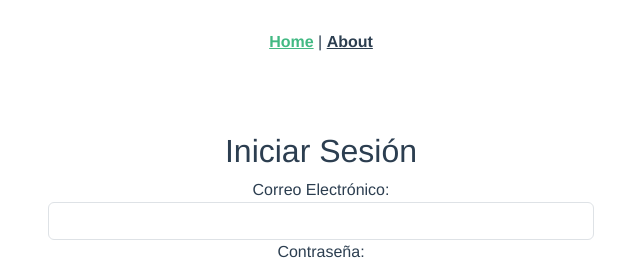
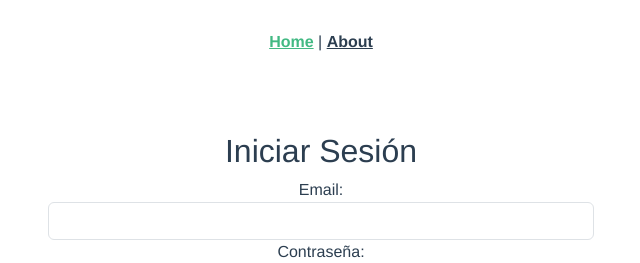
Before and after one commit to helheim16/Todo_List_Fullstack, a Vue app in the folder frontend/: page /#/ in a window 1280 px wide. Shown: the top 263 px of the page, without its empty margins (319-959 px from the left). Built offline with nearby package versions, Linux system fonts and the light colour scheme.

Commit message:
modifica

```diff
--- a/frontend/src/components/HelloWorld.vue
+++ b/frontend/src/components/HelloWorld.vue
@@ -5,7 +5,7 @@
         <form v-if="mostrarFormulario === 'login'" @submit.prevent="login" action="" class="mt-4 login-form">
           <h2 class="form-title">Iniciar Sesión</h2>
           <div class="form-group">
-            <label for="emailLogin">Correo Electrónico:</label>
+            <label for="emailLogin">Email:</label>
             <input type="email" class="form-control" id="emailLogin" v-model="email" />
           </div>
           <div class="form-group">
```
